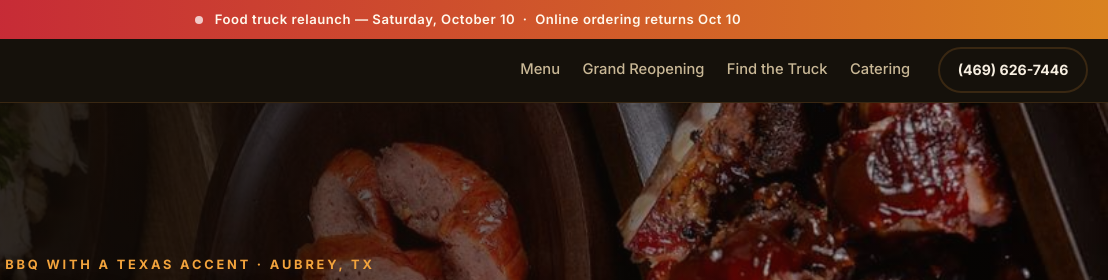
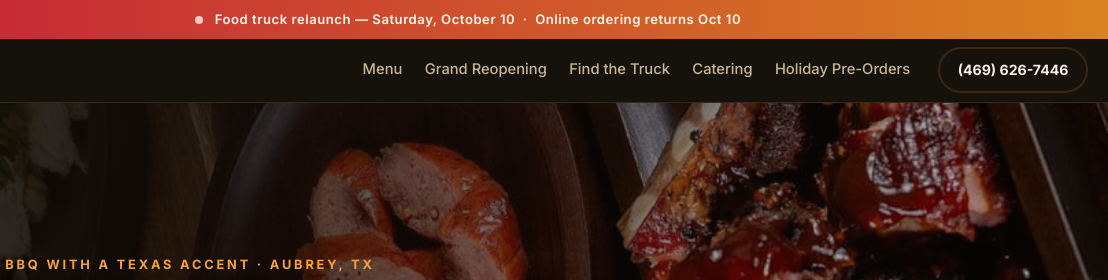
Before and after one commit to southernexchangekitchen-a11y/sek-website, a plain HTML site: page index.html in a window 1280 px wide. Shown: the top 280 px of the page, 172-1280 px from the left. Drawn offline with nearby package versions, Linux system fonts and the light colour scheme.

Commit message:
Add Holiday Pre-Orders link to navigation

```diff
--- a/index.html
+++ b/index.html
@@ -56,6 +56,7 @@
     <a href="#promo">Grand Reopening</a>
     <a href="#find">Find the Truck</a>
     <a href="#catering">Catering</a>
+    <a href="holiday.html">Holiday Pre-Orders</a>
   </nav>
   <a class="btn btn-call" href="tel:+14696267446">(469) 626-7446</a>
   <button class="nav-toggle" id="navToggle" aria-label="Open menu"><span aria-hidden="true">&#9776;</span> Menu</button>
```
